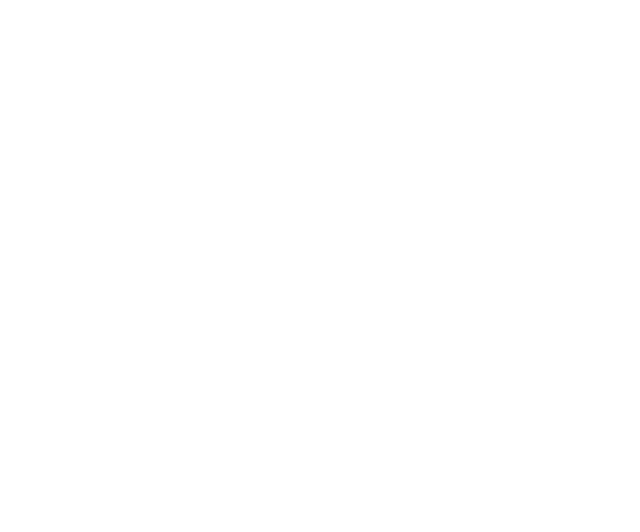
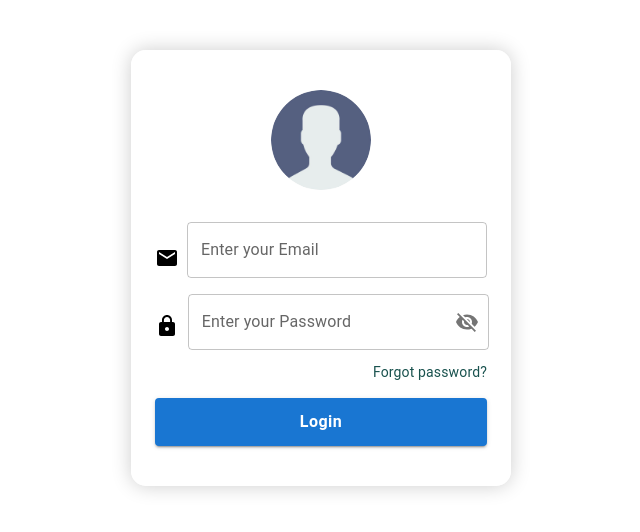
Before and after one commit to Najwa4/FP, a React (Create React App) app in the folder client/: page /login in a window 1280 px wide. Before the commit this address had no page. Shown: the top 532 px of the page, without its empty margins (319-959 px from the left). Built offline with nearby package versions, Linux system fonts and the light colour scheme.

Commit message:
Implemented login screen

```diff
--- a/client/package.json
+++ b/client/package.json
@@ -3,6 +3,11 @@
   "version": "0.1.0",
   "private": true,
   "dependencies": {
+    "@emotion/react": "^11.11.4",
+    "@emotion/styled": "^11.11.0",
+    "@mui/icons-material": "^5.15.14",
+    "@mui/material": "^5.15.14",
+    "@mui/styled-engine-sc": "^6.0.0-alpha.18",
     "@testing-library/jest-dom": "^5.17.0",
     "@testing-library/react": "^13.4.0",
     "@testing-library/user-event": "^13.5.0",
@@ -11,6 +16,7 @@
     "react-pro-sidebar": "^1.1.0",
     "react-router-dom": "^6.22.3",
     "react-scripts": "5.0.1",
+    "styled-components": "^6.1.8",
     "web-vitals": "^2.1.4"
   },
   "scripts": {
--- a/client/src/App.jsx
+++ b/client/src/App.jsx
@@ -1,12 +1,18 @@
 import React from "react";
 import AboutPage from "./pages/AboutPage";
+import LoginScreen from "./pages/auth/LogIn";
 import { BrowserRouter, Routes, Route } from "react-router-dom";
+import VerificationPage from "./pages/Passswoard/OtpVerification";
+import ResetPasswordScreen from "./pages/Passswoard/ResetPassword";
 
 function App() {
   return (
 <BrowserRouter>
       <Routes>
         <Route path="/" element={<AboutPage />} />
+        <Route path = "/login" element={<LoginScreen/>}/>
+        <Route path="/verification" element={<VerificationPage/>}/>
+        <Route path="/reset" element= {<ResetPasswordScreen/>}/>
       </Routes>
       </BrowserRouter>
   );
--- a/client/src/components/Header.jsx
+++ b/client/src/components/Header.jsx
@@ -18,7 +18,7 @@ function Header(props) {
               Announce
             </a>
 
-            <a href="/Login" className="navigation-link">
+            <a href="/login" className="navigation-link">
               Login
             </a>
           </ul>
--- /dev/null
+++ b/client/src/pages/Passswoard/OtpVerification.jsx
@@ -0,0 +1,99 @@
+import React, { useState, useEffect } from "react";
+import { Container, Typography, TextField, Button } from "@mui/material";
+import { Link } from "react-router-dom";
+const VerificationPage = () => {
+  const [verificationCode, setVerificationCode] = useState("");
+  const [isVerifying, setVerifying] = useState(false);
+  const [resendTime, setResendTime] = useState(120);
+
+  const handleResend = () => {
+    setResendTime(120);
+  };
+
+  const formatTime = (seconds) => {
+    const minutes = Math.floor(seconds / 60);
+    const remainingSeconds = seconds % 60;
+    const formattedMinutes = String(minutes).padStart(2, "0");
+    const formattedSeconds = String(remainingSeconds).padStart(2, "0");
+    return `${formattedMinutes}:${formattedSeconds}`;
+  };
+
+  useEffect(() => {
+    const interval = setInterval(() => {
+      if (resendTime > 0) {
+        setResendTime((prevTime) => prevTime - 1);
+      }
+    }, 1000);
+    return () => clearInterval(interval);
+  }, [resendTime]);
+
+  return (
+    <Container
+      sx={{
+        margin: "50px auto 0",
+        width: "380px",
+        padding: "40px",
+        borderRadius: "15px",
+        boxShadow: "0 0 20px rgba(0, 0, 0, 0.2)",
+        background: "rgba(255, 255, 255, 0.9)",
+      }}
+    >
+      <Typography>
+        <h2 style={{ textAlign: "center" }}>Verification</h2>
+        <p>You will get a verification OTP code via Email</p>
+      </Typography>
+      <TextField
+        label="Enter Verification Code"
+        variant="outlined"
+        margin="normal"
+        fullWidth
+        value={verificationCode}
+        onChange={(e) => {
+          const numericValue = e.target.value
+            .replace(/[^0-9]/g, "")
+            .slice(0, 6);
+          setVerificationCode(numericValue);
+        }}
+      />
+       <Link
+            to="/reset"
+            style={{ textDecoration: "none", color: "#19524e" }}
+          >
+      <Button
+        variant="contained"
+        color="primary"
+        sx={{
+          width: "100%",
+          padding: "10px 0",
+          textTransform: "none",
+          fontSize: "16px",
+          fontWeight: "bold",
+        }}
+        disabled={isVerifying || verificationCode.length !== 6}
+      >
+        Verify OTP
+      </Button>
+      </Link>
+      <p style={{ textAlign: "center", marginTop: "10px" }}>
+        {resendTime > 0 ? (
+         `Time Remaining: ${formatTime(resendTime)}`
+        ) : (
+          <Button
+            variant="text"
+            color="primary"
+            sx={{
+              textTransform: "none",
+              fontSize: "16px",
+            }}
+            onClick={handleResend}
+            disabled={isVerifying}
+          >
+            Resend OTP
+          </Button>
+        )}
+      </p>
+    </Container>
+  );
+};
+
+export default VerificationPage;
--- /dev/null
+++ b/client/src/pages/Passswoard/ResetPassword.jsx
@@ -0,0 +1,94 @@
+import React, { useState } from "react";
+import {
+  Button,
+  Typography,
+  Container,
+  TextField,
+  IconButton,
+  InputAdornment,
+} from "@mui/material";
+import Visibility from "@mui/icons-material/Visibility";
+import VisibilityOff from "@mui/icons-material/VisibilityOff";
+
+const ResetPasswordScreen = () => {
+  const [showPassword, setShowPassword] = useState(true);
+  const [newPassword, setNewPassword] = useState("");
+  const [confirmPassword, setConfirmPassword] = useState("");
+  const handleClickShowPassword = () => setShowPassword((show) => !show);
+  return (
+    <Container
+      sx={{
+        margin: "50px auto 0",
+        width: "380px",
+        padding: "40px",
+        borderRadius: "15px",
+        boxShadow: "0 0 20px rgba(0, 0, 0, 0.2)",
+        background: "rgba(255, 255, 255, 0.9)",
+      }}
+    >
+      <Typography>
+        <h2 style={{ textAlign: "center" }}>Reset Password</h2>
+      </Typography>
+      <TextField
+        fullWidth
+        variant="outlined"
+        margin="normal"
+        label="Enter New Password"
+        type={showPassword ? "password" : "text"}
+        value={newPassword}
+        onChange={(event) => setNewPassword(event.target.value.trim())}
+        InputProps={{
+          endAdornment: (
+            <InputAdornment position="end">
+              <IconButton
+                aria-label="toggle password visibility"
+                onClick={handleClickShowPassword}
+                edge="end"
+              >
+                {showPassword ? <VisibilityOff /> : <Visibility />}
+              </IconButton>
+            </InputAdornment>
+          ),
+        }}
+      />
+      <TextField
+        fullWidth
+        variant="outlined"
+        margin="normal"
+        label="Confirm New Password"
+        type={showPassword ? "password" : "text"}
+        value={confirmPassword}
+        onChange={(event) => setConfirmPassword(event.target.value.trim())}
+        InputProps={{
+          endAdornment: (
+            <InputAdornment position="end">
+              <IconButton
+                aria-label="toggle password visibility"
+                onClick={handleClickShowPassword}
+                edge="end"
+              >
+                {showPassword ? <VisibilityOff /> : <Visibility />}
+              </IconButton>
+            </InputAdornment>
+          ),
+        }}
+      />
+      <Button
+        variant="contained"
+        color="primary"
+        sx={{
+          width: "100%",
+          padding: "10px 0",
+          textTransform: "none",
+          fontSize: "16px",
+          fontWeight: "bold",
+          mt: 2,
+        }}
+      >
+        Reset
+      </Button>
+    </Container>
+  );
+};
+
+export default ResetPasswordScreen;
--- /dev/null
+++ b/client/src/pages/auth/LogIn.jsx
@@ -0,0 +1,136 @@
+import React, { useState } from "react";
+import {
+  Box,
+  Avatar,
+  Button,
+  Typography,
+  Container,
+  TextField,
+  FormControl,
+  InputLabel,
+  OutlinedInput,
+  InputAdornment,
+  IconButton,
+} from "@mui/material";
+import Visibility from "@mui/icons-material/Visibility";
+import VisibilityOff from "@mui/icons-material/VisibilityOff";
+import EmailIcon from "@mui/icons-material/Email";
+import LockIcon from "@mui/icons-material/Lock";
+import avatarImage from "../../assets/user.png";
+import { Link } from "react-router-dom";
+// import {useAuth} from "../../context/auth/AuthContext";
+
+const LoginScreen = () => {
+  const [showPassword, setShowPassword] = useState(true);
+  const [email, setEmail] = useState("");
+  const [password, setPassword] = useState("");
+  // const {login, dispatch} = useAuth();
+
+  const handleClickShowPassword = () => setShowPassword((show) => !show);
+
+  // const handleLogin = () => {
+  //   login(email, password);
+  // }
+
+  return (
+    <>
+      <Container
+        sx={{
+          margin: "50px auto 0",
+          width: "380px",
+          padding: "40px",
+          borderRadius: "15px",
+          boxShadow: "0 0 20px rgba(0, 0, 0, 0.2)",
+          background: "rgba(255, 255, 255, 0.9)",
+        }}
+      >
+        <div style={{ display: "flex", justifyContent: "center" }}>
+          <Avatar
+            alt=""
+            src={avatarImage}
+            sx={{ mb: 2, width: 100, height: 100 }}
+          />
+        </div>
+        <Box
+          sx={{ display: "flex", alignItems: "flex-end" }}
+          noValidate
+          autoComplete="off"
+        >
+          <EmailIcon sx={{ mr: 1, my: 2 }} />
+          <TextField
+            label="Enter your Email"
+            variant="outlined"
+            size="normal"
+            margin="normal"
+            sx={{ width: "34ch" }}
+            value={email}
+            onChange={(event) => setEmail(event.target.value.trim())}
+          />
+        </Box>
+
+        <Box sx={{ display: "flex", alignItems: "flex-end" }}>
+          <LockIcon sx={{ mr: 0.1, my: 2.5 }} />
+          <FormControl sx={{ m: 1 }}>
+            <InputLabel htmlFor="outlined-adornment-password">
+              Enter your Password
+            </InputLabel>
+            <OutlinedInput
+              id="outlined-adornment-password"
+              type={showPassword ? "password" : "text"}
+              endAdornment={
+                <InputAdornment position="end">
+                  <IconButton
+                    aria-label="toggle password visibility"
+                    onClick={handleClickShowPassword}
+                    edge="end"
+                  >
+                    {showPassword ? <VisibilityOff /> : <Visibility />}
+                  </IconButton>
+                </InputAdornment>
+              }
+              label="Enter your Password"
+              size="normal"
+              sx={{ width: "33.5ch" }}
+              value={password}
+              onChange={(event) => setPassword(event.target.value.trim())}
+            />
+          </FormControl>
+        </Box>
+        <Box sx={{ display: "flex", justifyContent: "flex-end" }}>
+          <Link
+            to="/verification"
+            style={{ textDecoration: "none", color: "#19524e" }}
+          >
+            <Typography
+              sx={{
+                textAlign: "right",
+                mb: 2,
+                mt: 0.5,
+                marginLeft: "auto",
+              }}
+              variant="body2"
+            >
+              Forgot password?
+            </Typography>
+          </Link>
+        </Box>
+        <Button
+          variant="contained"
+          color="primary"
+          sx={{
+            width: "100%",
+            padding: "10px 0",
+            textTransform: "none",
+            fontSize: "16px",
+            fontWeight: "bold",
+          }}
+          // onClick={handleLogin}
+        >
+          Login
+        </Button>
+      </Container>
+    </>
+  );
+};
+
+export default LoginScreen;
```
Also changed, not shown: client/src/assets/user.png (added), 1 other file (tests, documents, lock files or other folders).
